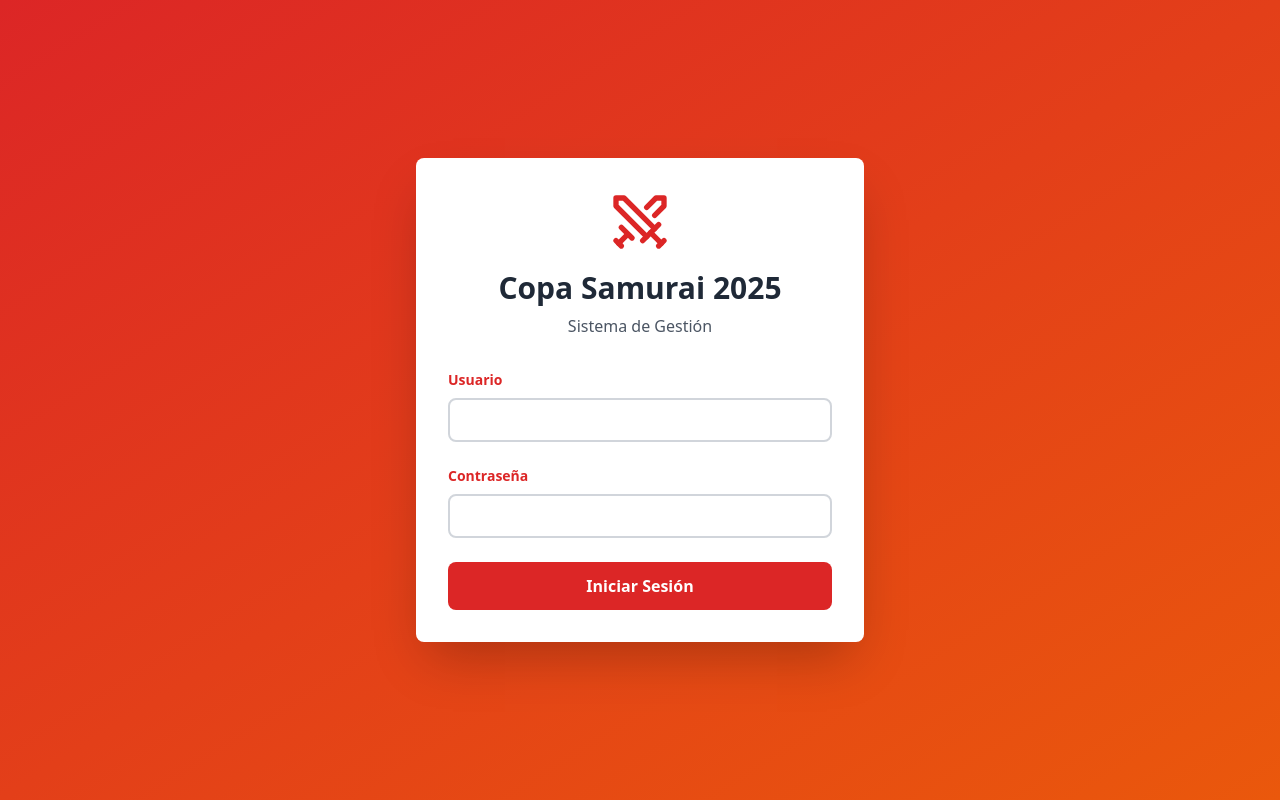
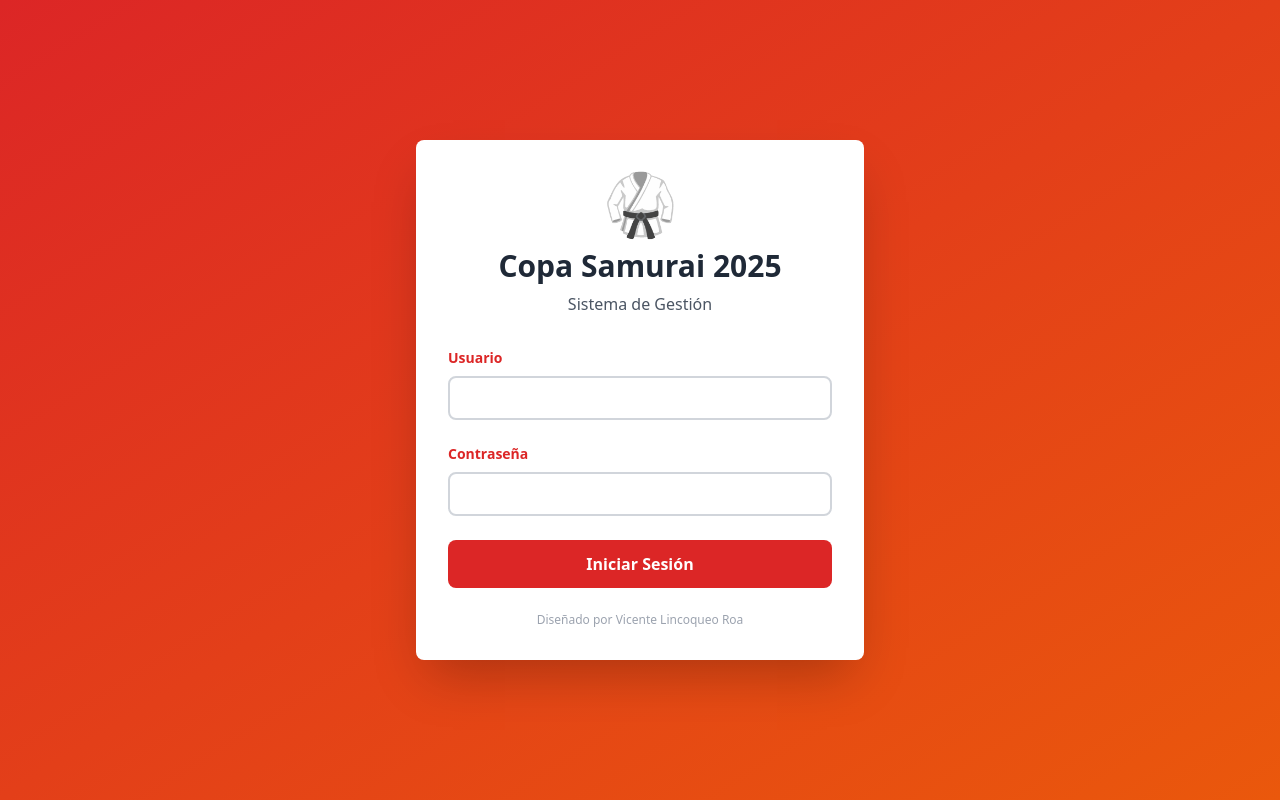
Before and after one commit to VicenteLinco/copa-samurai-frontend, a React (Vite) app: page / in a window 1280 px wide. Built offline with nearby package versions, Linux system fonts and the light colour scheme.

Commit message:
Botón vistoso, icono karate y créditos

```diff
--- a/src/App.jsx
+++ b/src/App.jsx
@@ -316,7 +316,7 @@ function App() {
       <div className="min-h-screen bg-gradient-to-br from-red-600 to-orange-600 flex items-center justify-center p-4">
         <div className="bg-white rounded-lg shadow-2xl p-8 w-full max-w-md">
           <div className="text-center mb-8">
-            <Swords className="w-16 h-16 text-red-600 mx-auto mb-4" />
+            <div className="text-6xl mb-4">🥋</div>
             <h1 className="text-3xl font-bold text-gray-800">Copa Samurai 2025</h1>
             <p className="text-gray-600 mt-2">Sistema de Gestión</p>
           </div>
@@ -349,6 +349,10 @@ function App() {
               Iniciar Sesión
             </button>
           </form>
+
+          <p className="text-center text-xs text-gray-400 mt-6">
+            Diseñado por Vicente Lincoqueo Roa
+          </p>
         </div>
       </div>
     );
@@ -359,7 +363,7 @@ function App() {
       <div className="bg-gradient-to-r from-red-600 to-red-700 text-white shadow-lg">
         <div className="container mx-auto px-4 py-4 flex items-center justify-between">
           <div className="flex items-center gap-3">
-            <Swords className="w-8 h-8" />
+            <div className="text-4xl">🥋</div>
             <div>
               <h1 className="text-2xl font-bold">Copa Samurai 2025</h1>
               <p className="text-sm text-red-100">{user?.nombre} ({user?.rol})</p>
@@ -548,10 +552,10 @@ function App() {
                 </button>
                 <button
                   onClick={() => openModal('participante')}
-                  className="bg-red-600 text-white px-4 py-2 rounded-lg font-bold hover:bg-red-700 transition flex items-center gap-2"
+                  className="bg-gradient-to-r from-red-600 to-orange-600 text-white px-6 py-3 rounded-lg font-bold hover:from-red-700 hover:to-orange-700 transition-all transform hover:scale-105 shadow-lg flex items-center gap-2 text-lg"
                 >
-                  <Plus className="w-5 h-5" />
-                  Nuevo
+                  <Plus className="w-6 h-6" />
+                  Registrar Nuevo Participante
                 </button>
               </div>
             </div>
@@ -636,7 +640,7 @@ function App() {
                         </div>
                       </td>
                       <td className="px-6 py-4 flex gap-2">
-                        {(user?.rol === 'admin' || p.creadoPor?._id === user?.id) && (
+                        {(user?.rol === 'admin' || (user?.rol === 'sensei' && p.dojoId?._id === user?.dojo?._id)) && (
                           <>
                             <button
                               onClick={() => openModal('participante', p)}
@@ -653,9 +657,6 @@ function App() {
                               <Trash2 className="w-5 h-5" />
                             </button>
                           </>
-                        )}
-                        {user?.rol === 'sensei' && p.creadoPor?._id !== user?.id && (
-                          <span className="text-xs text-gray-400 italic">Solo lectura</span>
                         )}
                       </td>
                     </tr>
```
